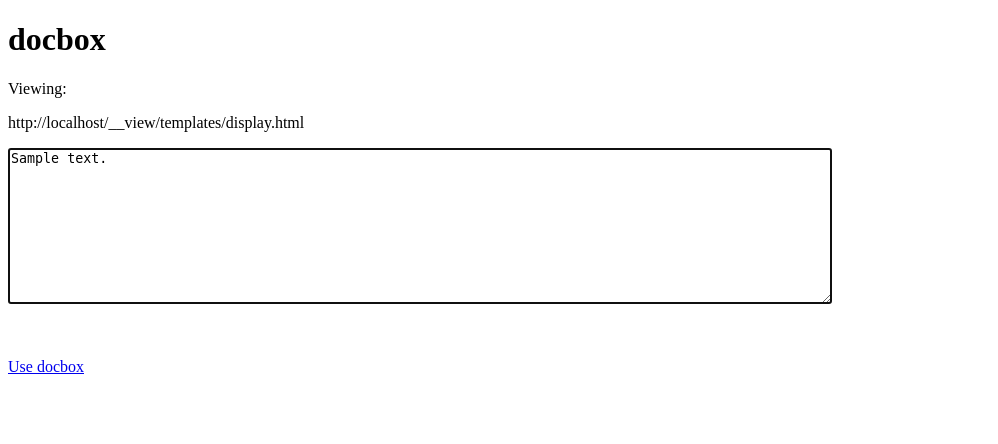
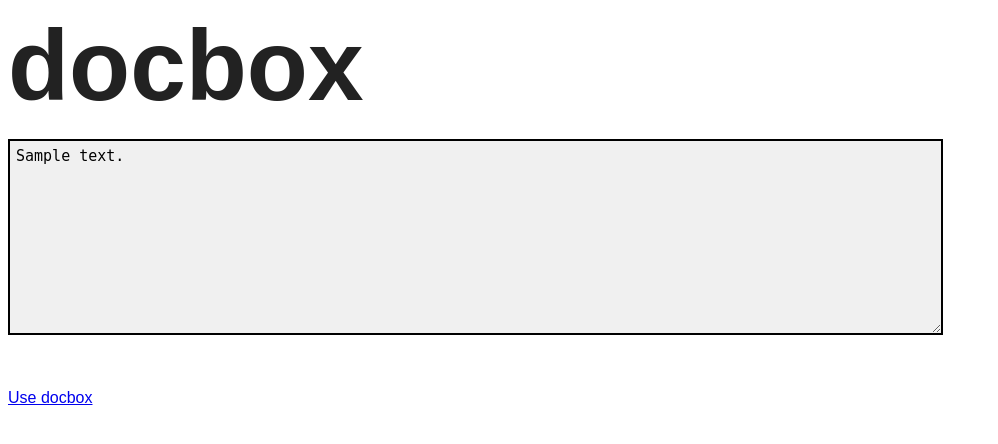
Before and after one commit to woke-oats/docbox, a Flask app: template templates/display.html in a window 1280 px wide. Shown: the top 444 px of the page, without its empty margins (0-998 px from the left). Run offline with Flask 2, Linux system fonts and the light colour scheme; the template is opened without the code that fills it: most values are stand-ins (such as "Sample title", 1, 10 or a date in 2020).

Commit message:
There's CSS now

```diff
--- a/templates/display.html
+++ b/templates/display.html
@@ -7,14 +7,35 @@
     <meta name="description" content="a box for your docs">
     <meta name="author" content="Woke Oats">
     <meta name="viewport" content="width=device-width, initial-scale=1.0">
+
+    <style>
+        h1 {
+            font-size: 100px;
+            margin: 0;
+        }
+
+        body {
+            color: #222222;
+            font-family: Arial, sans-serif;
+        }
+
+        textarea {
+            background-color: #f0f0f0;
+            border-style: solid;
+            border-color: #000000;
+            border-width: 2px;
+            outline: none;
+            padding: 6px;
+            font-size: 15px;
+            font-family: monospace;
+        }
+    </style>
 </head>
 
-<body onload="document.getElementById('docurl').innerHTML = window.location.href">
-
+<body>
     <h1>docbox</h1>
-    <p>Viewing:</p>
-    <p id="docurl"></p>
-    <p><textarea id="textinput" rows="10" cols="100" autofocus="true" maxlength="1000000" readonly="true" style="font-family: monospace">{{ text }}</textarea></p>
+    <p><textarea id="textinput" rows="10" cols="100" autofocus="true" maxlength="1000000" readonly="true"
+            style="font-family: monospace">{{ text }}</textarea></p>
     <br>
     <p><a href="index.html">Use docbox</a></p>
 </body>
```
Also changed, not shown: static/index.html (+42 -15 lines).
